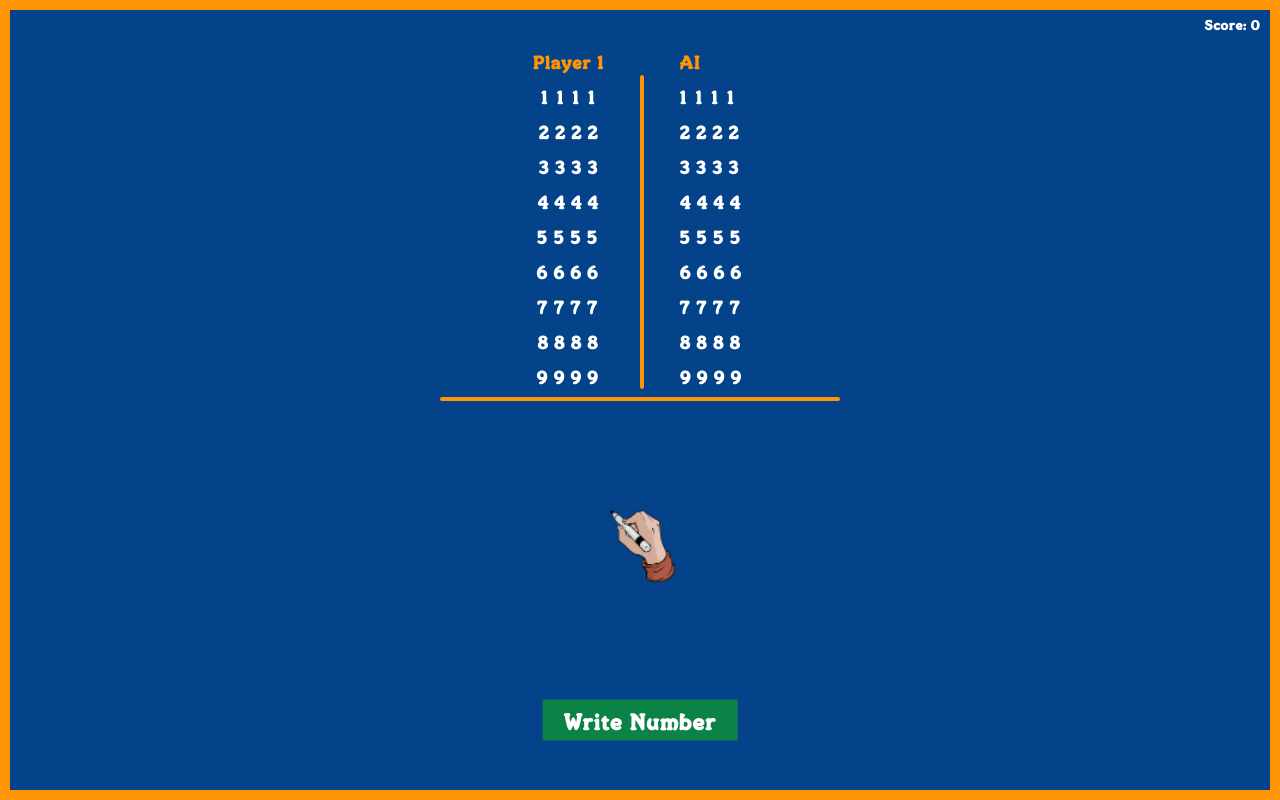
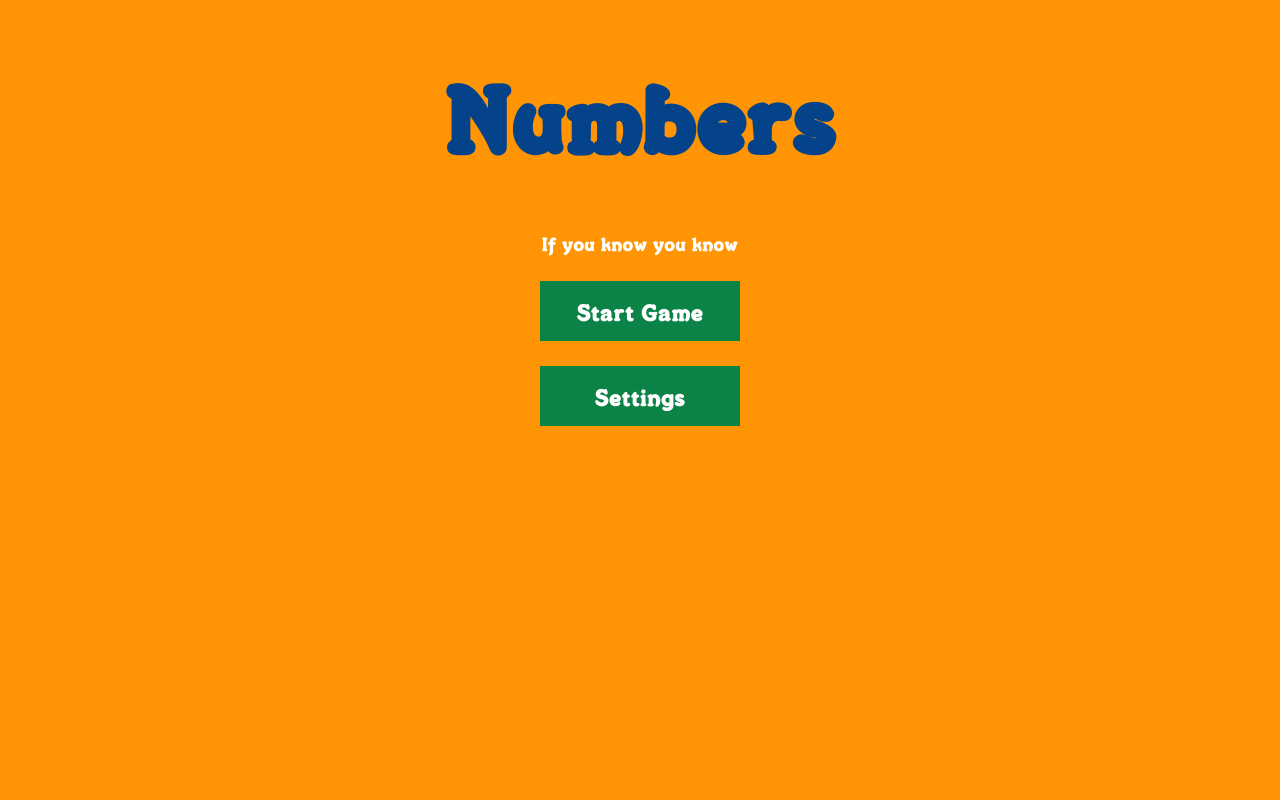
Before and after one commit to jasclarke/numbers, a plain HTML site: page index.html in a window 1280 px wide. Drawn offline with Linux system fonts and the light colour scheme.

Commit message:
Added Menu Page, Full Screen and Quit game

```diff
--- a/index.html
+++ b/index.html
@@ -1,14 +1,28 @@
 <!DOCTYPE html>
+
+<html lang="en" id="html-game-board" class="orange-background">
     <head>
+        <meta charset="UTF-8">
+        <meta http-equiv="X-UA-Compatible" content="IE=edge">
         <meta name="viewport" content="width=device-width, initial-scale=1.0">
-        <title>Numbers</title>
+        <title>Menu</title>
         <link rel="stylesheet" href="styles/style.css"/>
         <link rel="stylesheet" href="styles/modal.css">
     </head>
 
-    <body id="body">
-        <div id="game-board">
-            <p id="score-board">Score: <span id="player-score">0</span></p>
+    <body>
+        <div class="text-center" id="menu">
+            <h1>Numbers</h1>
+            <p>If you know you know</p>
+            <button class="menu-buttons" id="start-game-button">Start Game</button>
+            <button class="menu-buttons" id="settings-button">Settings</button>
+        </div>
+
+        <div class="text-center remove-page" id="game">
+            <div id="game-indicators">
+                <button id="quit-button">Quit</button>
+                <span id="score-board">Score: <span id="player-score">0</span></span>
+            </div>
             <div id="flex-numbers">
                 <div id="player-one-numbers" class="player-numbers">
                     <span id="player-one-name">Player 1</span>
@@ -77,8 +91,8 @@
             </div>
         </div>
 
-
         <script src="scripts/script.js"></script>
         <script src="scripts/modal.js"></script>
+        <script src="scripts/menu.js"></script>
     </body>
 </html>
--- /dev/null
+++ b/scripts/menu.js
@@ -0,0 +1,22 @@
+const htmlGameBoard = document.getElementById('html-game-board')
+const startGameButton = document.getElementById('start-game-button')
+const quitButton = document.getElementById('quit-button')
+const settings = document.getElementById('settings-button')
+const menu = document.getElementById('menu')
+const game = document.getElementById('game')
+
+startGameButton.addEventListener('click', () => {
+    menu.requestFullscreen().then( () => console.log('Enter Fullscreen')).catch( (error) => console.log(error.message))
+    menu.classList.add('remove-page')
+    htmlGameBoard.classList.remove('orange-background')
+    htmlGameBoard.classList.add('blue-background')
+    game.classList.remove('remove-page')
+})
+
+quitButton.addEventListener('click', () => {
+    document.exitFullscreen().then( console.log('Exit Fullscreen')).catch( (error) => console.log(error.message))
+    game.classList.add('remove-page')
+    htmlGameBoard.classList.remove('blue-background')
+    htmlGameBoard.classList.add('orange-background')
+    menu.classList.remove('remove-page')
+})
--- a/styles/style.css
+++ b/styles/style.css
@@ -7,8 +7,6 @@
 }
 
 html {
-    border: 10px solid #ff9505;
-    background-color: #044389;
     min-height: 100vh;
     min-height: -webkit-fill-available;
 }
@@ -19,6 +17,11 @@ body {
     overflow-x: hidden;
     overflow-y: hidden;
     margin: 0;
+}
+
+h1 {
+    font-size: 5rem;
+    color: #044389;
 }
 
 h2 {
@@ -44,18 +47,40 @@ button {
     height: 600px;
 }
 
-#controls {
+.remove-page {
+    display: none;
+}
+
+.blue-background {
+    border: 10px solid #ff9505;
+    background-color: #044389;
+}
+
+.orange-background {
+    background-color: #ff9505;
+}
+
+.menu-buttons {
+    display: block;
+    margin: 25px auto;
+    width: 200px;
+    height: 60px;
+}
+
+.text-center {
     text-align: center;
 }
 
-#game-board {
-    text-align: center;
+#game-indicators {
+    display: flex;
+    justify-content: space-between;
+    padding: 5px 10px 5px;
+    font-size: 0.75rem;
 }
 
-#score-board {
-    text-align: right;
-    margin: 5px 10px 5px;
-    font-size: 0.75rem;
+#quit-button {
+    font-size: 0.5rem;
+    background-color: #e84855;
 }
 
 #h-separator {
```
